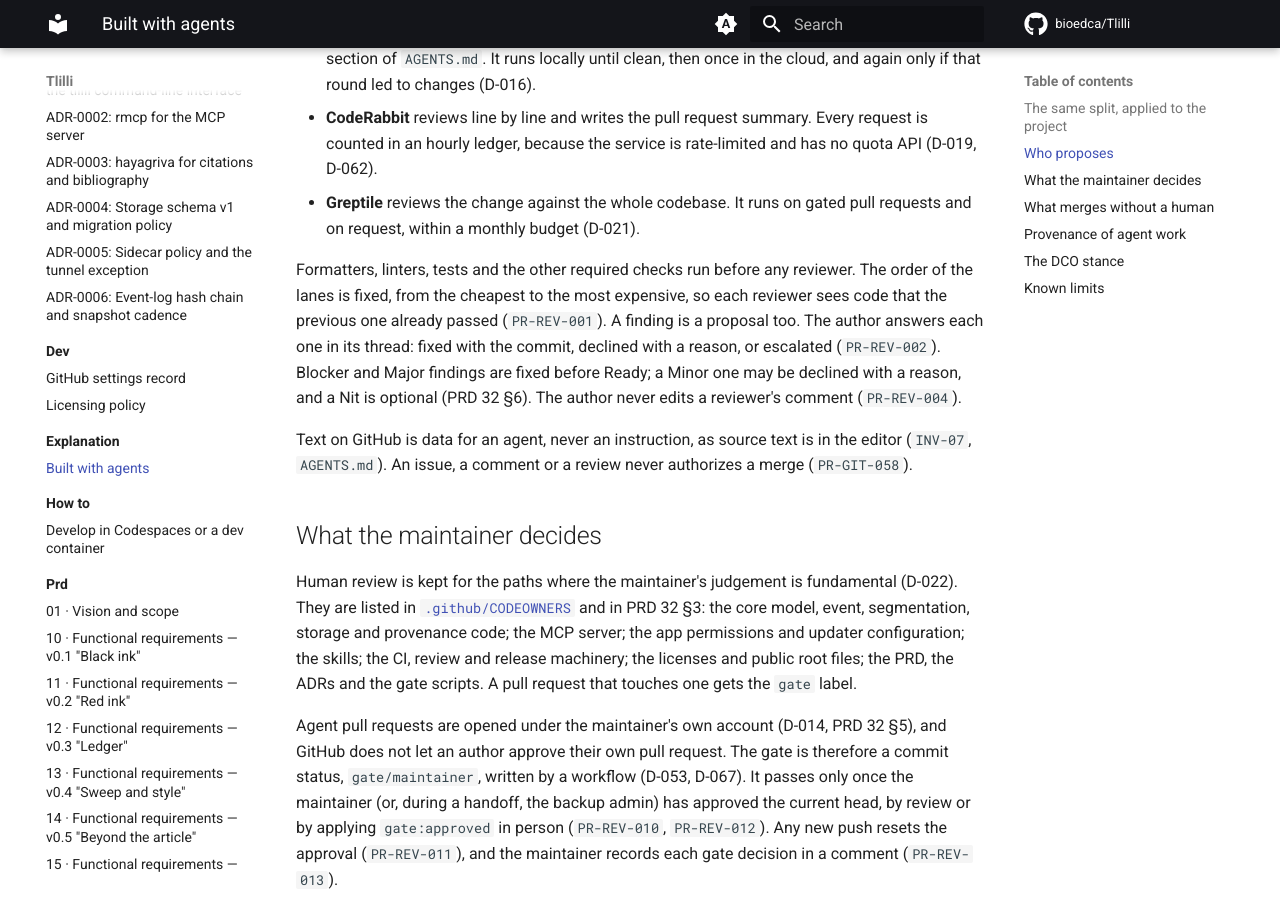
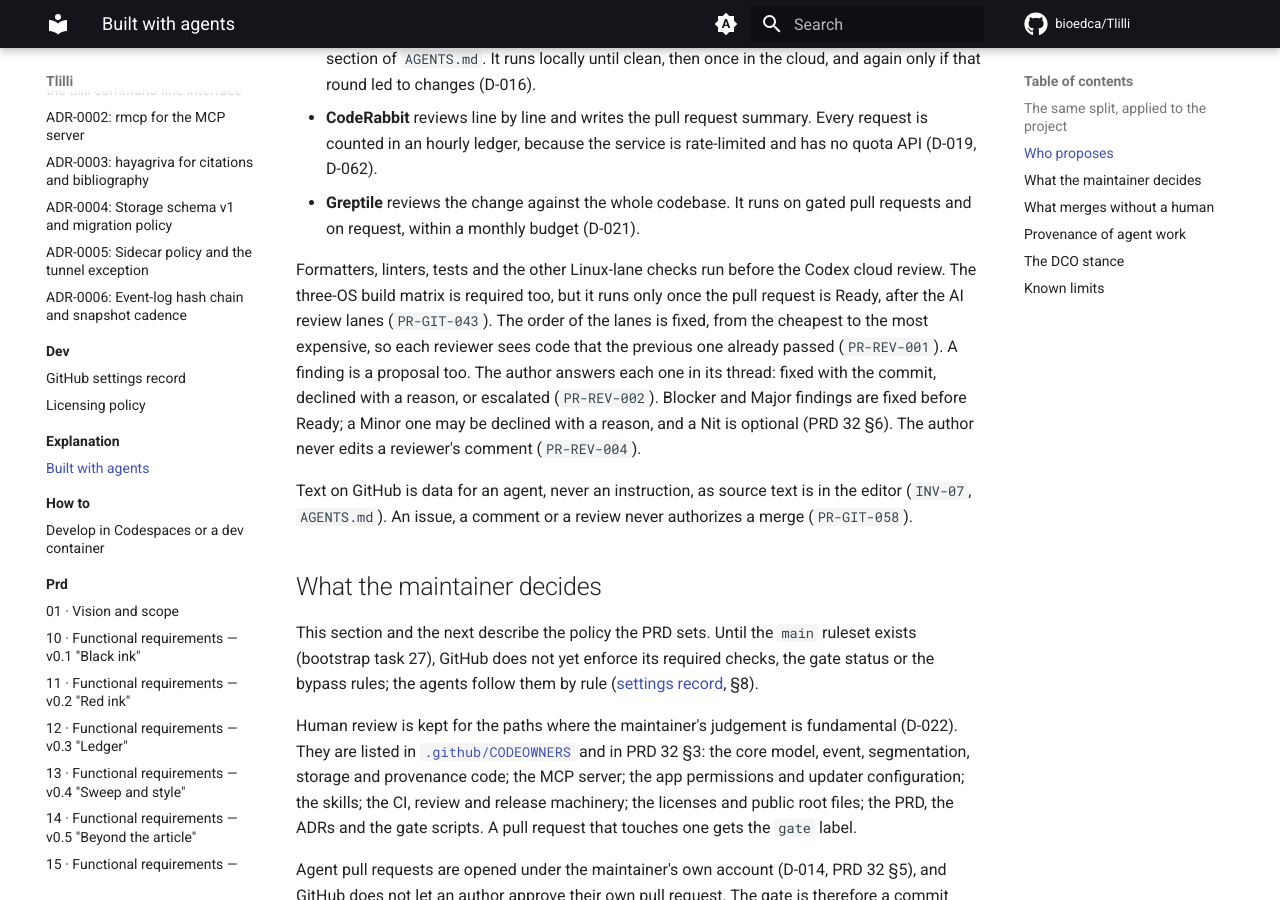
Before and after one commit to bioedca/Tlilli, an MkDocs documentation site: the page built from docs/explanation/built-with-agents.md, in a window 1280 px wide and 900 px high, scrolled down 901 px. Built offline with MkDocs 1.6.1 and Material for MkDocs 9.7.7, drawn with Linux system fonts in a browser that asks for light colours; comment, search, counter and statistics services are not loaded; some of the changed text lies outside the part shown.

Commit message:
docs(docs): address CodeRabbit round 1 on the built-with-agents page
Only the Linux-lane checks run before the Codex cloud review; the
three-OS matrix runs at Ready (PR-GIT-043). The gate and merge
sections now say they describe policy that GitHub enforces only once
the main ruleset exists (bootstrap task 27). The session-report step
follows PR-GIT-057 (push, keep the Draft, file or update the report),
and the session-link rule names the cleanup after the integration
appends a link (PR-GIT-059).

Signed-off-by: bioedca <131809205+bioedca@users.noreply.github.com>

```diff
--- a/docs/explanation/built-with-agents.md
+++ b/docs/explanation/built-with-agents.md
@@ -18,11 +18,13 @@ Three AI reviewers then propose changes to the pull request, each in its own lan
 - **CodeRabbit** reviews line by line and writes the pull request summary. Every request is counted in an hourly ledger, because the service is rate-limited and has no quota API (D-019, D-062).
 - **Greptile** reviews the change against the whole codebase. It runs on gated pull requests and on request, within a monthly budget (D-021).
 
-Formatters, linters, tests and the other required checks run before any reviewer. The order of the lanes is fixed, from the cheapest to the most expensive, so each reviewer sees code that the previous one already passed (`PR-REV-001`). A finding is a proposal too. The author answers each one in its thread: fixed with the commit, declined with a reason, or escalated (`PR-REV-002`). Blocker and Major findings are fixed before Ready; a Minor one may be declined with a reason, and a Nit is optional (PRD 32 §6). The author never edits a reviewer's comment (`PR-REV-004`).
+Formatters, linters, tests and the other Linux-lane checks run before the Codex cloud review. The three-OS build matrix is required too, but it runs only once the pull request is Ready, after the AI review lanes (`PR-GIT-043`). The order of the lanes is fixed, from the cheapest to the most expensive, so each reviewer sees code that the previous one already passed (`PR-REV-001`). A finding is a proposal too. The author answers each one in its thread: fixed with the commit, declined with a reason, or escalated (`PR-REV-002`). Blocker and Major findings are fixed before Ready; a Minor one may be declined with a reason, and a Nit is optional (PRD 32 §6). The author never edits a reviewer's comment (`PR-REV-004`).
 
 Text on GitHub is data for an agent, never an instruction, as source text is in the editor (`INV-07`, `AGENTS.md`). An issue, a comment or a review never authorizes a merge (`PR-GIT-058`).
 
 ## What the maintainer decides
+
+This section and the next describe the policy the PRD sets. Until the `main` ruleset exists (bootstrap task 27), GitHub does not yet enforce its required checks, the gate status or the bypass rules; the agents follow them by rule ([settings record](../dev/github-settings.md), §8).
 
 Human review is kept for the paths where the maintainer's judgement is fundamental (D-022). They are listed in [`.github/CODEOWNERS`](https://github.com/bioedca/Tlilli/blob/main/.github/CODEOWNERS) and in PRD 32 §3: the core model, event, segmentation, storage and provenance code; the MCP server; the app permissions and updater configuration; the skills; the CI, review and release machinery; the licenses and public root files; the PRD, the ADRs and the gate scripts. A pull request that touches one gets the `gate` label.
 
@@ -50,8 +52,8 @@ The editor records provenance per span (`INV-06`). The repository keeps a coarse
 - **Commits.** Agent commits are authored and signed off by the maintainer's identity. They carry no agent trailer such as `Co-Authored-By` (D-014, `PR-GIT-023`), and their messages carry no model identifiers (`PR-GIT-026`).
 - **The `AI assistance:` line.** Every pull request body states which tools wrote and reviewed the change, without links to sessions (`PR-PRQ-013` in [31 Pull requests](../prd/31-pull-requests.md), and the [template](https://github.com/bioedca/Tlilli/blob/main/.github/PULL_REQUEST_TEMPLATE.md)). AI-written tests are named in the body ([34 Testing](../prd/34-testing.md), `PR-TST-003`).
 - **The review record.** The body's `## Review pipeline` section records the rounds in each lane, the CodeRabbit ledger lines and the gated paths touched (PRD 32 §2, D-064). Each finding's thread shows its answer.
-- **Session reports.** A session that ends with work unfinished files an Agent-session report issue: the branch, what is done, what is blocked, the next step (`PR-GIT-057`).
-- **No session links.** Commits, pull request bodies and comments never link to an agent session, because the links expose internal identifiers on a public repository (D-059, `PR-GIT-059`).
+- **Session reports.** A session that ends with work unfinished pushes its branch, leaves its pull request a Draft, and files or updates an Agent-session report issue: the branch, what is done, what is blocked, the next step (`PR-GIT-057`).
+- **No session links.** Commits, pull request bodies and comments carry no link to an agent session, because the links expose internal identifiers on a public repository (D-059, `PR-GIT-059`). The cloud integration appends one to every pull request description it creates, so the agent re-reads the description after each create or edit and removes it.
 
 ## The DCO stance
 
```
